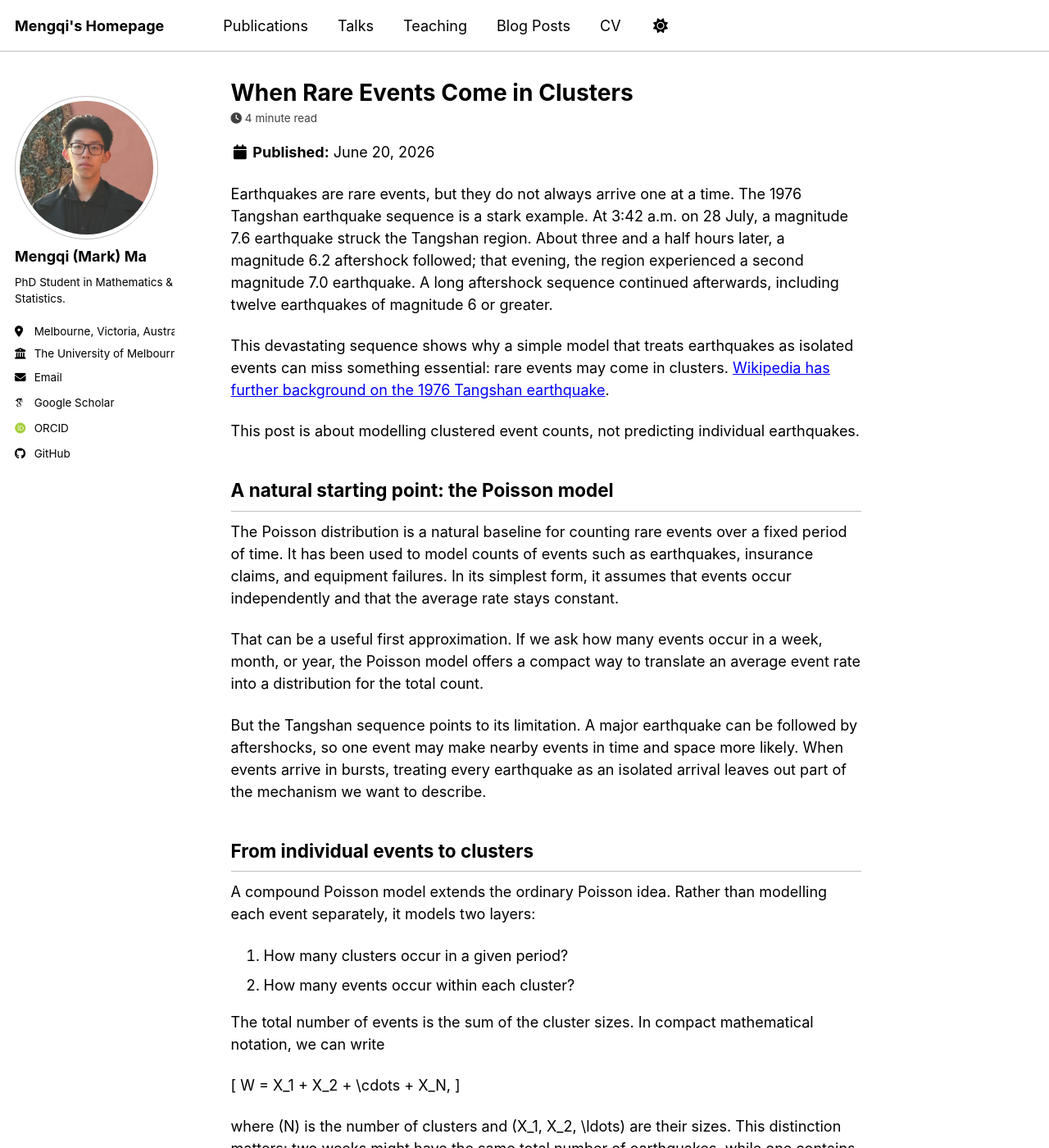
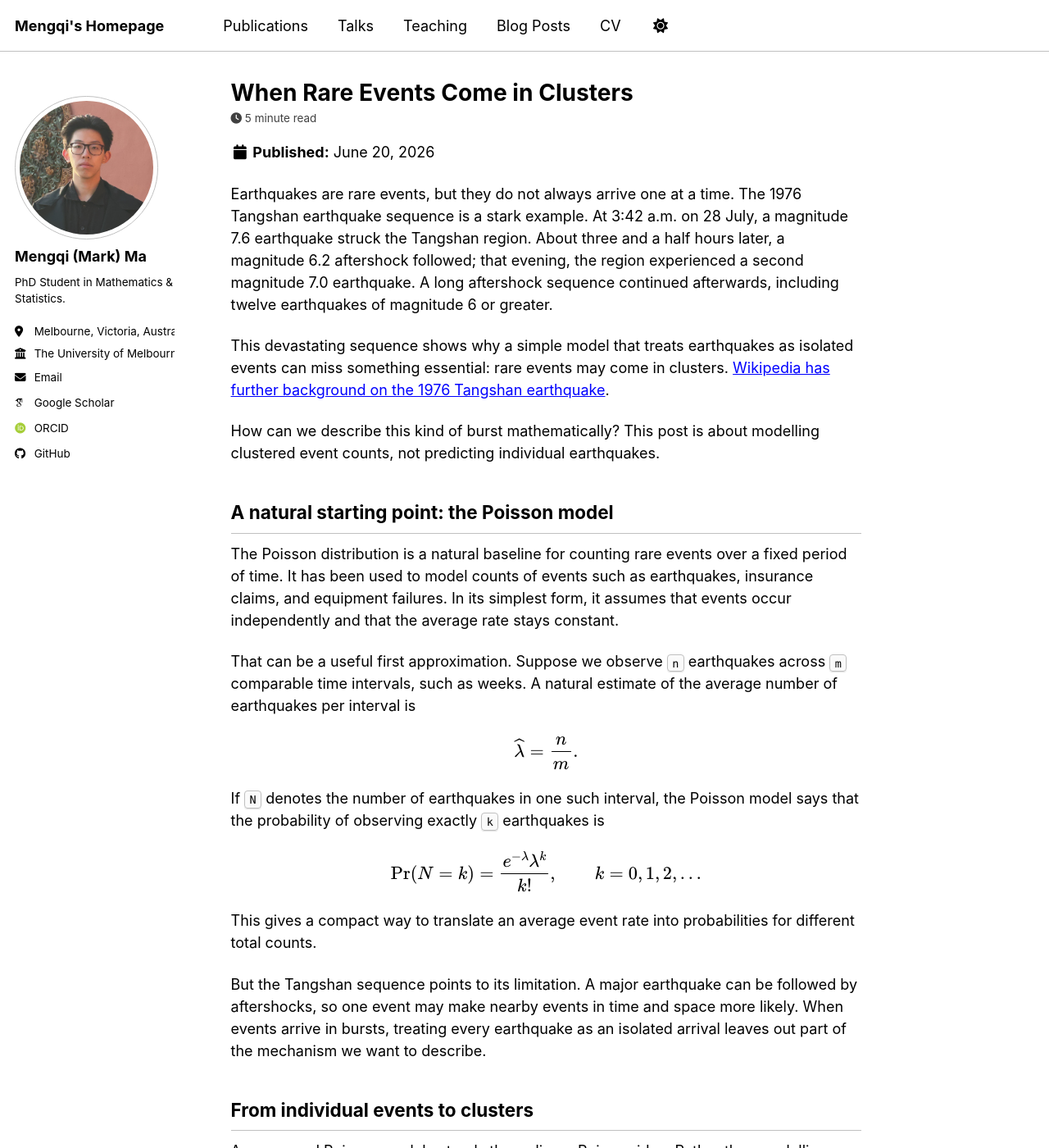
Before and after one commit to Mengqi-MA/Mengqi-MA.github.io, a Jekyll site: the page built from _posts/2026-06-20-when-rare-events-come-in-clusters.md, in a window 1280 px wide and 1400 px high. Shown: the whole window at 82% size. Built offline with Jekyll 4.4.1, drawn with Linux system fonts in a browser that asks for light colours; some web fonts are replaced; a script bundle is joined from its source files by our own code; library files that are not in the unit come from our copies; some of the changed text lies outside the part shown.

Commit message:
Add Poisson model details to blog post

```diff
--- a/_posts/2026-06-20-when-rare-events-come-in-clusters.md
+++ b/_posts/2026-06-20-when-rare-events-come-in-clusters.md
@@ -13,13 +13,25 @@ Earthquakes are rare events, but they do not always arrive one at a time. The 19
 
 This devastating sequence shows why a simple model that treats earthquakes as isolated events can miss something essential: rare events may come in clusters. [Wikipedia has further background on the 1976 Tangshan earthquake](https://en.wikipedia.org/wiki/1976_Tangshan_earthquake).
 
-This post is about modelling clustered event counts, not predicting individual earthquakes.
+How can we describe this kind of burst mathematically? This post is about modelling clustered event counts, not predicting individual earthquakes.
 
 ## A natural starting point: the Poisson model
 
 The Poisson distribution is a natural baseline for counting rare events over a fixed period of time. It has been used to model counts of events such as earthquakes, insurance claims, and equipment failures. In its simplest form, it assumes that events occur independently and that the average rate stays constant.
 
-That can be a useful first approximation. If we ask how many events occur in a week, month, or year, the Poisson model offers a compact way to translate an average event rate into a distribution for the total count.
+That can be a useful first approximation. Suppose we observe `n` earthquakes across `m` comparable time intervals, such as weeks. A natural estimate of the average number of earthquakes per interval is
+
+$$
+\widehat{\lambda} = \frac{n}{m}.
+$$
+
+If `N` denotes the number of earthquakes in one such interval, the Poisson model says that the probability of observing exactly `k` earthquakes is
+
+$$
+\Pr(N = k) = \frac{e^{-\lambda}\lambda^k}{k!}, \qquad k = 0, 1, 2, \ldots
+$$
+
+This gives a compact way to translate an average event rate into probabilities for different total counts.
 
 But the Tangshan sequence points to its limitation. A major earthquake can be followed by aftershocks, so one event may make nearby events in time and space more likely. When events arrive in bursts, treating every earthquake as an isolated arrival leaves out part of the mechanism we want to describe.
 
@@ -32,9 +44,9 @@ A compound Poisson model extends the ordinary Poisson idea. Rather than modellin
 
 The total number of events is the sum of the cluster sizes. In compact mathematical notation, we can write
 
-\[
+$$
 W = X_1 + X_2 + \cdots + X_N,
-\]
+$$
 
 where \(N\) is the number of clusters and \(X_1, X_2, \ldots\) are their sizes. This distinction matters: two weeks might have the same total number of earthquakes, while one contains several unrelated events and the other is dominated by a single sequence of aftershocks.
 
```
